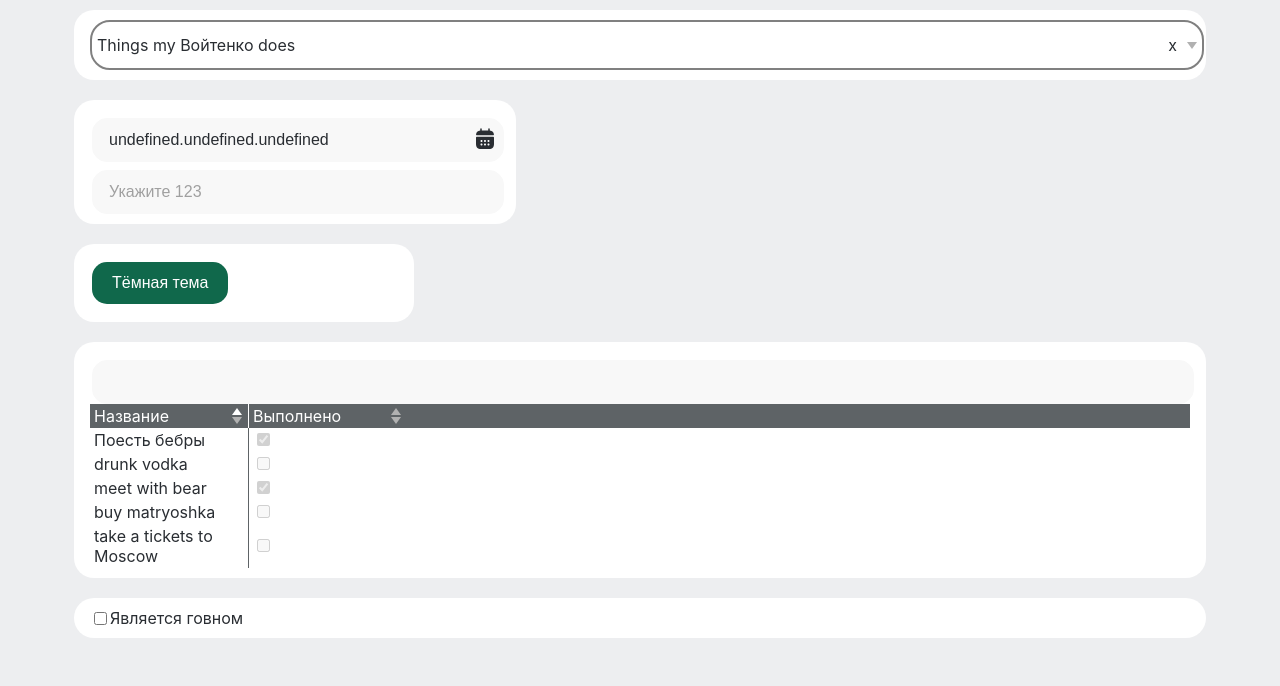
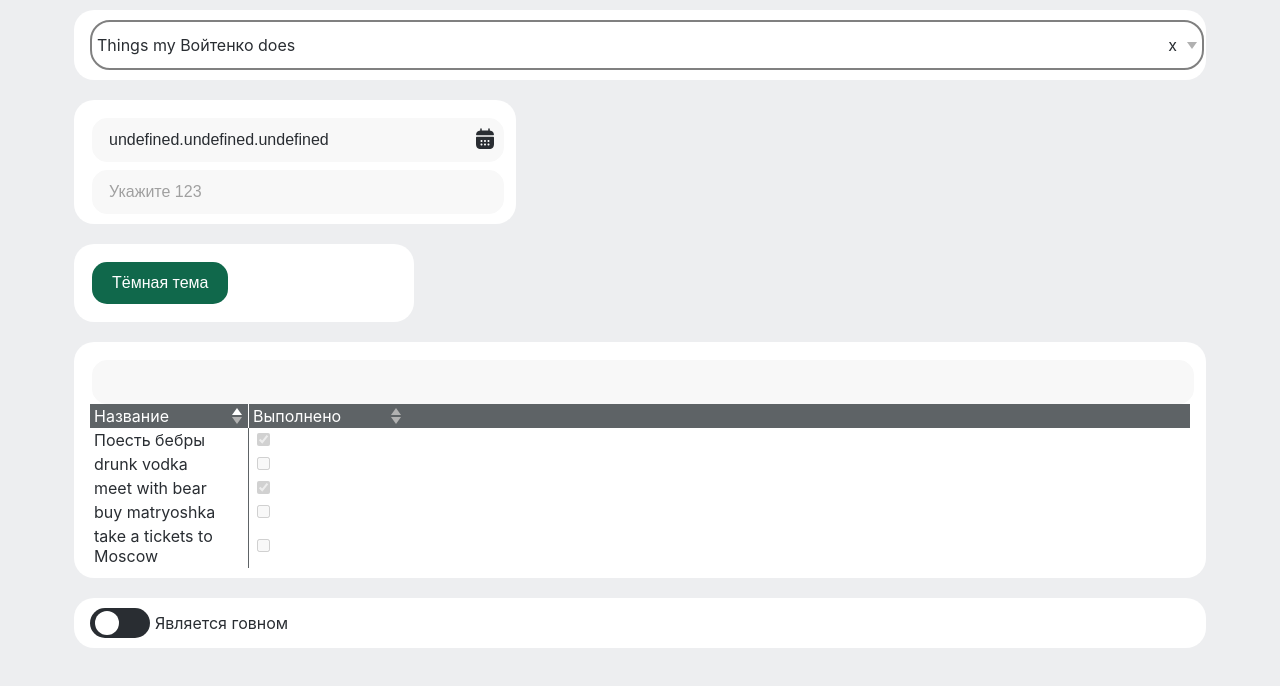
Before and after one commit to evyz/react-ui, a React (Create React App) app: page / in a window 1280 px wide. Shown: the top 686 px of the page. Built offline with nearby package versions, Linux system fonts and the light colour scheme.

Commit message:
added switchbox

```diff
--- a/src/App.js
+++ b/src/App.js
@@ -6,8 +6,8 @@ import Input from "./evyz@react-forms/inputs/input";
 import Button from "./evyz@react-forms/buttons/button";
 import Grid from "./evyz@react-forms/grid/grid";
 import Dropdown from "./evyz@react-forms/dropdown/dropdown";
-import Checkbox from "./evyz@react-forms/checkbox/checkbox";
 import FullSizeLoader from "./evyz@react-forms/loaders/fullSizeLoader";
+import {Checkbox, SwitchBox} from "./evyz@react-forms/checkbox/checkbox";
 
 function App() {
   const [isDarkMode, setIsDarkMode] = useState(false);
@@ -149,13 +149,12 @@ function App() {
       </Row>
       <Row>
         <Cell size={11}>
-          <Checkbox
-            labelOptions={{ isCantSelect: true }}
+          <SwitchBox
             value={isSelected}
             setValue={setIsSelected}
           >
             Является говном
-          </Checkbox>
+          </SwitchBox>
         </Cell>
       </Row>
     </Wrapper>
--- a/src/evyz@react-forms/checkbox/checkbox.css
+++ b/src/evyz@react-forms/checkbox/checkbox.css
@@ -1,18 +1,64 @@
-.system_checkbox {
+.system_checkbox,
+.system_switchbox {
   width: 100%;
 
   display: flex;
   flex-direction: row;
   align-items: center;
 }
-.system_checkbox > input[type="checkbox"] {
+
+.system_checkbox>input[type="checkbox"] {
   padding: 10px;
 }
 
-.system_checkbox > input[type="checkbox"]:checked {
+.system_checkbox>input[type="checkbox"]:checked {
   accent-color: var(--main-checkbox-accent-color);
 }
 
-.system_checkbox > label {
+.system_checkbox>label {
   color: var(--main-text-color);
 }
+
+
+.system_switchbox>.box {
+  padding: 15px;
+  border-radius: 15px;
+
+  min-width: 30px;
+
+  background: var(--main-switchbox-background-color);
+
+  display: flex;
+  align-items: center;
+  justify-content: center;
+
+  position: relative;
+  transition: 0.15s all;
+}
+
+.system_switchbox>.box.active {
+  background: var(--main-switchbox-active-background-color);
+}
+
+.system_switchbox>.box::after {
+  content: "";
+  width: 24px;
+  height: 24px;
+  background: white;
+
+  position: absolute;
+  left: 0px;
+  margin-left: 5px;
+
+  border-radius: 50%;
+  transition: 0.15s all;
+}
+
+.system_switchbox>.box.active::after {
+  margin-left: calc(100% - 24px - 5px);
+  transition: 0.15s all;
+}
+
+.system_switchbox>label {
+  margin-left: 5px;
+}
--- a/src/evyz@react-forms/checkbox/checkbox.js
+++ b/src/evyz@react-forms/checkbox/checkbox.js
@@ -20,4 +20,20 @@ function Checkbox({ value, setValue, label, children, labelOptions }) {
   );
 }
 
-export default Checkbox;
+function SwitchBox({ value, setValue, label, children }) {
+  return (
+       <div
+      className='system_switchbox'
+      onClick={() => {
+        setValue && setValue(!value);
+      }}
+   >
+    <div className={`box ${value && "active"}`}></div>
+     <label>
+        {label ? label : children ? children : null}
+     </label>
+    </div>
+  )
+}
+
+export {Checkbox, SwitchBox};
--- a/src/evyz@react-forms/index.css
+++ b/src/evyz@react-forms/index.css
@@ -52,6 +52,9 @@
 
   --main-checkbox-accent-color: #10684b;
 
+  --main-switchbox-background-color: #292d32;
+  --main-switchbox-active-background-color: #10684b;
+
   --main-fullsize-loader-background: rgba(0, 0, 0, 0.5);
   --main-fullsize-loader-label-color: #fff;
   --main-fullsize-loader-label-font-size: 24px;
```
